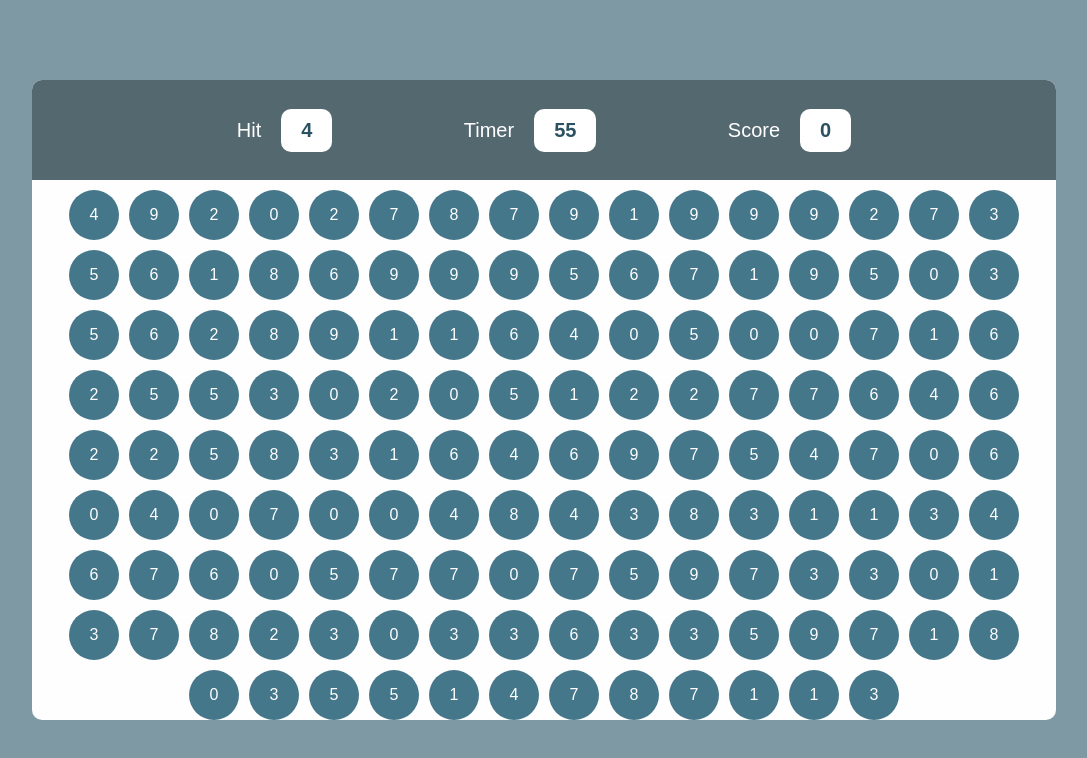
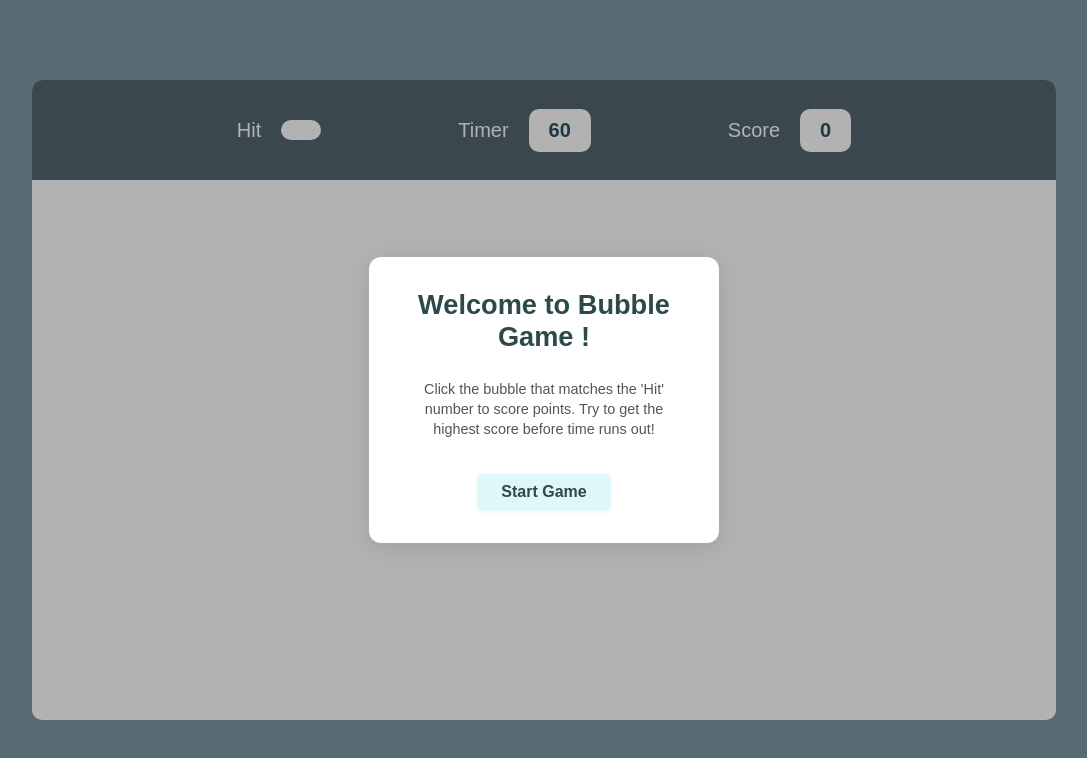
Before and after one commit to Vishal-More52/Bubble-game, a plain HTML site: page index.html in a window 1280 px wide. Shown: the whole page, without its empty margins (96-1183 px from the left). Drawn offline with Linux system fonts and the light colour scheme.

Commit message:
Adding the game start and  over logic

```diff
--- a/index.html
+++ b/index.html
@@ -30,14 +30,22 @@
       </div>
     </div>
 
+    <!-- Start Screen -->
+     <div class="modal" id="startScreen" style="display: flex;">
+        <div class="modal-content">
+          <h2>Welcome to Bubble Game !</h2>
+          <p>Click the bubble that matches the 'Hit' number to score points. Try to get the highest score before time runs out!</p>
+          <button id="startBtn" class="modal-button">Start Game</button>
+        </div>
+     </div>
+
     <!-- Game over model -->
      <div id="gameOverModal" class="modal" style="display: none;">
         <div class="modal-content">
-
+          <div class="trophy">🏆</div>
           <h2>Game Over</h2>
           <p>Your Score : <span id="finalScore"></span></p>
-          <button id="restartBtn">Play Again</button>
-
+          <button id="restartBtn" class="modal-button">Play Again</button>
         </div>
      </div>
 
--- a/script.js
+++ b/script.js
@@ -3,12 +3,13 @@
 const gameOverModal = document.getElementById('gameOverModal');
 const finalScore = document.getElementById('finalScore');
 const restartBtn = document.getElementById('restartBtn');
-
+const startScreen = document.getElementById('startScreen')
+const startBtn = document.getElementById('startBtn');
 var timer;
 var score;
 var hitrn;
-var timerInt; // Make timerInt global
-var gameActive = false; // Track if the game is running
+var timerInt;
+var gameActive = false;
 
 function startGame() {
   timer = 60;
@@ -20,6 +21,11 @@ function startGame() {
   hitCount();
   gameActive = true;
 }
+
+startBtn.addEventListener('click',function(){
+  startScreen.style.display='none';
+  startGame()
+})
 
 function makeBubble() {
   let clutter = "";
@@ -64,6 +70,9 @@ document.querySelector('.pbtm').addEventListener('click', function (dets) {
   }
 });
 
+//start game
+
+
 // game over logic
 function endGame() {
   gameActive = false;
@@ -76,6 +85,3 @@ restartBtn.addEventListener('click', function () {
   gameOverModal.style.display = 'none';
   startGame();
 });
-
-// Start the game automatically when the page loads
-window.addEventListener('DOMContentLoaded', startGame);
--- a/style.css
+++ b/style.css
@@ -91,40 +91,71 @@ html,body{
 .modal{
   position: fixed;
   top: 0;left: 0;right: 0;bottom: 0;
-  background: rgba(0, 0, 0, 0.5);
+  background: rgba(0, 0, 0, 0.3);
   display: flex;
   align-items: center;
   justify-content: center;
   z-index: 1000;
-
-
 }
 
 .modal-content{
-  background: #cfecb3;
-  padding: 2rem;
-  border-radius: 10px;
+  background: #fff;
+  box-shadow: 0 4px 24px rgba(0,0,0,0.10);
+  border-radius: 12px;
+  padding: 2rem 1.5rem;
   text-align: center;
-  width: 30%;
-  height: 40vh;
+  width: 90%;
+  max-width: 350px;
+  min-height: 180px;
   display: flex;
   flex-direction: column;
   align-items: center;
   justify-content: center;
-  gap: 20px;
+  gap: 18px;
+}
+
+.modal-content p {
+  font-size: 0.9rem;
+  color: #555;
+  max-width: 80%;
+  line-height: 1.4;
+}
+
+.modal-content .trophy {
+  display: none;
+}
+
+.modal-content h2 {
+  font-size: 1.7rem;
+  color: #2d4a4a;
+  margin-bottom: 0.5rem;
+}
+
+#finalScore {
+  font-size: 2rem;
+  font-weight: bold;
+  color: #3b7a57;
 }
 
 #restartBtn{
+  display: none;
+}
+
+.modal-button {
   margin-top: 1rem;
-  padding: 0.5rem 1.5rem;
+  padding: 0.6rem 1.5rem;
   font-size: 1rem;
   cursor: pointer;
-  background: rgb(98, 213, 98);
+  background: #e0f7fa;
   border: none;
-
-
+  border-radius: 6px;
+  color: #2d4a4a;
+  font-weight: 600;
+  box-shadow: 0 1px 4px rgba(44,82,97,0.07);
+  transition: background 0.2s;
 }
 
-#restartBtn:hover{
-  background-color: rgb(69, 206, 69);
+.modal-button:hover{
+  background: #b2ebf2;
+  color: #3b7a57;
 }
```
